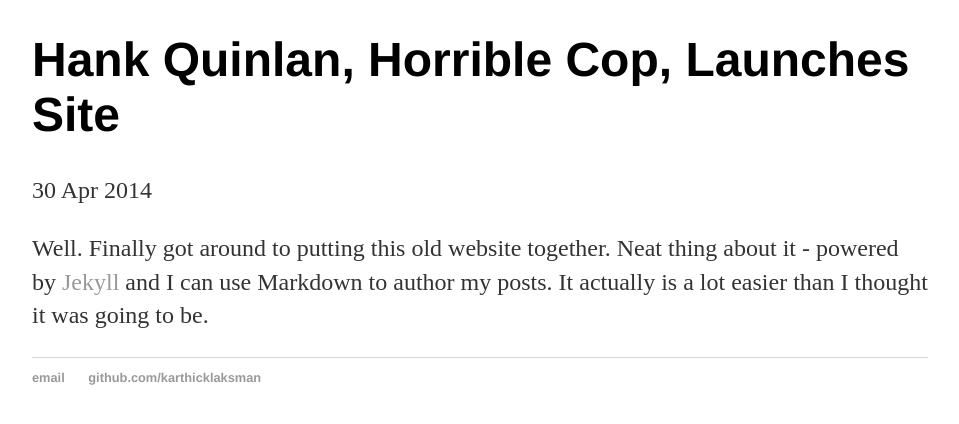
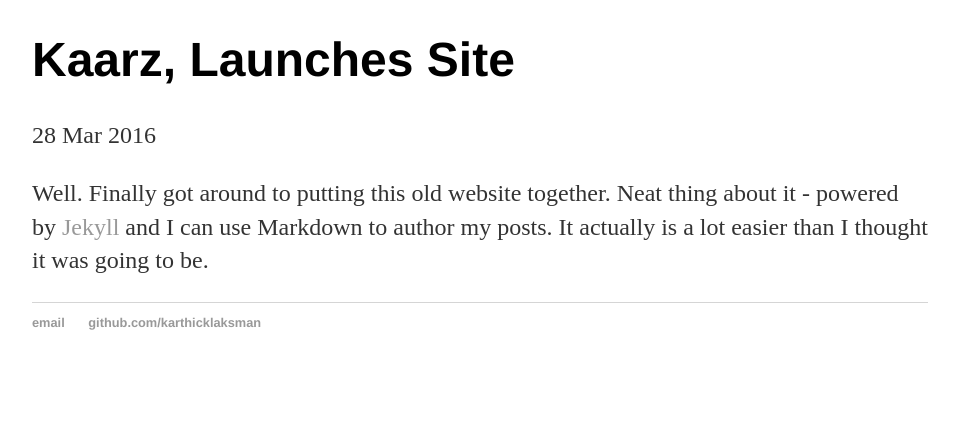
Before and after one commit to itskarthicklakshmanan/karthicklaksman.github.io, a Jekyll site: the page built from _posts/2016-03-28-karthicks-site-launched.md, in a window 1280 px wide, cut to the strip 524-969 px from the top of the page. Shown: the top 424 px of the strip, without its empty margins (160-1119 px from the left). Built offline with Jekyll 4.4.1, drawn with Linux system fonts in a browser that asks for light colours; after the commit the page ends 914 px from its top, so only the background shows below that.

Commit message:
Update 2016-03-28-karthicks-site-launched.md

```diff
--- a/_posts/2016-03-28-karthicks-site-launched.md
+++ b/_posts/2016-03-28-karthicks-site-launched.md
@@ -1,7 +1,7 @@
 ---
 layout: post
-title: "Hank Quinlan, Horrible Cop, Launches Site"
-date: 2014-04-30
+title: "Kaarz, Launches Site"
+date: 2016-03-28
 ---
 
 Well. Finally got around to putting this old website together. Neat thing about it - powered by [Jekyll](http://jekyllrb.com) and I can use Markdown to author my posts. It actually is a lot easier than I thought it was going to be.
```
